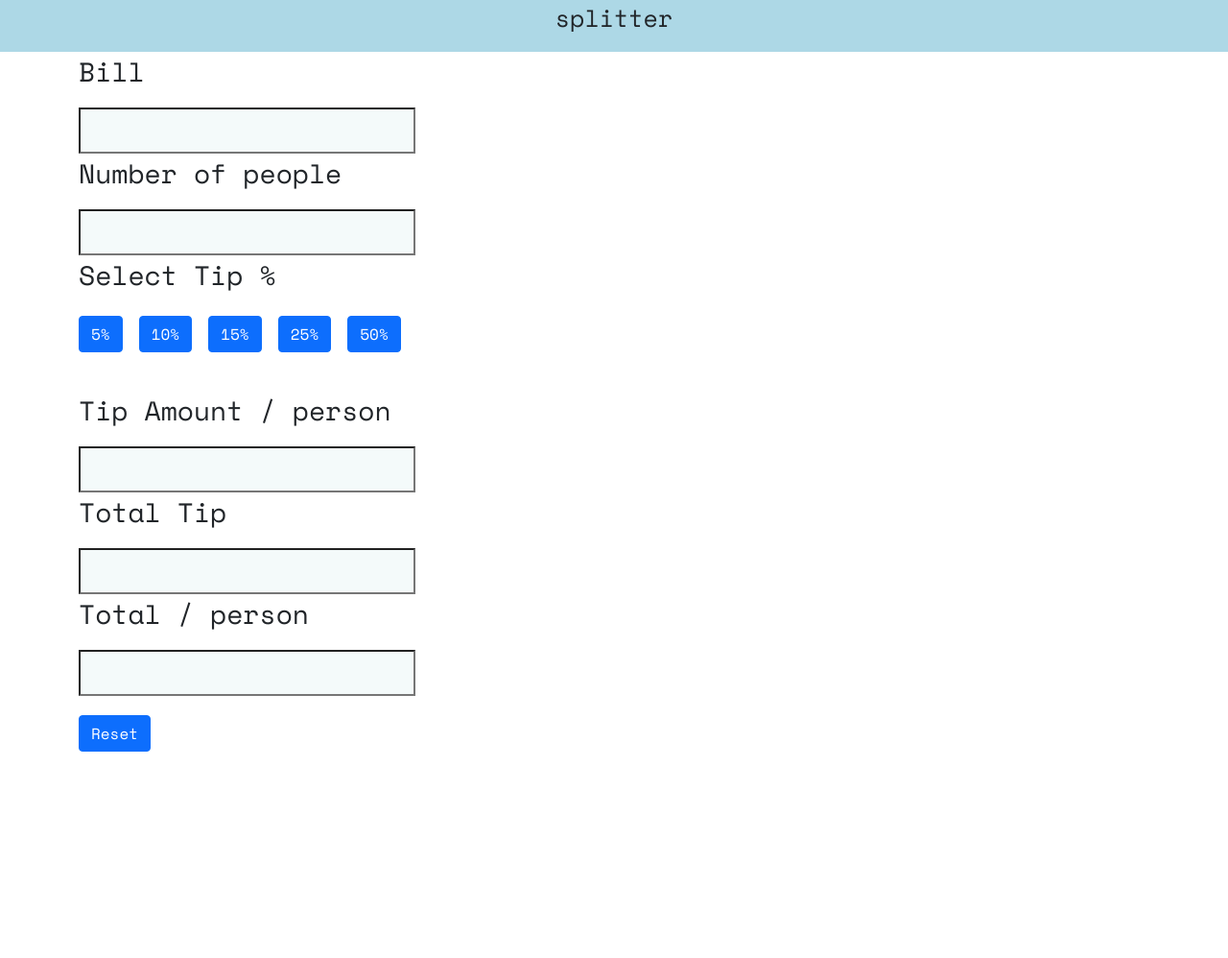
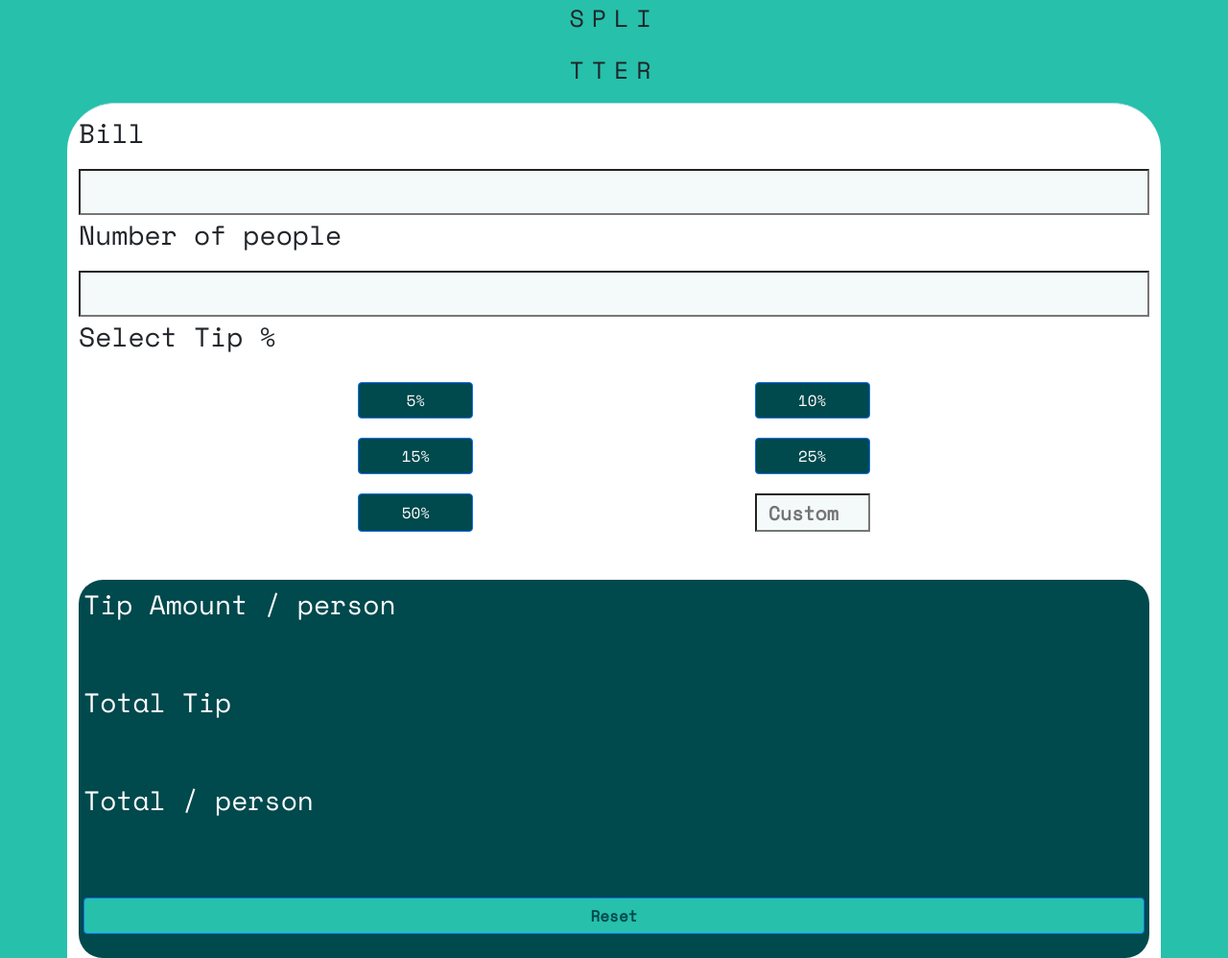
Before and after one commit to michaelsatumba/tip-calculator-app-main, a plain HTML site: page index.html in a window 1280 px wide. Shown: the top 998 px of the page at 96% size. Before the commit the page ends 800 px from the top, so only its background shows below. Drawn offline with nearby package versions, Linux system fonts and the light colour scheme.

Commit message:
css and custom function

```diff
--- a/index.html
+++ b/index.html
@@ -21,13 +21,20 @@
 <body>
 
   <div class="title">
-    <p>splitter</p>
+    <div>
+      <p>SPLI</p>
+    </div>
+
+    <div>
+      <p>TTER</p>
+    </div>
+
   </div>
 
 
   <div class="container">
 
-    <div class="left">
+    <div class="billDiv">
 
       <div>
         <p>Bill</p>
@@ -42,22 +49,33 @@
 
       <div>
         <p>Select Tip %</p>
-        <button class="btn btn-primary" onClick="five()">
+
+        <div class="row">
+          <button class="btn btn-primary number" onClick="five()">
             5%
           </button>
 
-        <button class="btn btn-primary" onClick="ten()">
+          <button class="btn btn-primary number" onClick="ten()">
             10%
           </button>
-        <button class="btn btn-primary" onClick="fifteen()">
+        </div>
+
+        <div class="row">
+          <button class="btn btn-primary number" onClick="fifteen()">
             15%
           </button>
-        <button class="btn btn-primary" onClick="twentyFive()">
+
+          <button class="btn btn-primary number" onClick="twentyFive()">
             25%
           </button>
-        <button class="btn btn-primary" onClick="fifty()">
+        </div>
+
+        <div class="row">
+          <button class="btn btn-primary number" onClick="fifty()">
             50%
           </button>
+          <input type="number" name="" id="custom" placeholder="Custom">
+        </div>
 
       </div>
 
@@ -65,7 +83,7 @@
     </div>
 
 
-    <div class="right">
+    <div class="bottom-container">
 
       <div>
         <p>Tip Amount / person</p>
@@ -82,11 +100,15 @@
         <input id='total' type="number" />
       </div>
 
+      <div class="resetDiv">
+
+
         <button class="btn btn-primary reset" onClick="window.location.reload()">
           Reset
         </button>
       </div>
     </div>
+  </div>
 </body>
 
 </html>
--- a/script.js
+++ b/script.js
@@ -1,6 +1,6 @@
 // alert('hello');
 
-function five() {
+const five = () => {
 	let x = document.getElementById('bill').value;
 	// alert(x);
 	result = x * 0.05;
@@ -11,9 +11,9 @@ function five() {
 	document.getElementById('totalTip').value = result;
 	document.getElementById('tip').value = secondResult;
 	document.getElementById('total').value = sum;
-}
+};
 
-function ten() {
+const ten = () => {
 	let x = document.getElementById('bill').value;
 	// alert(x);
 	result = x * 0.1;
@@ -23,9 +23,9 @@ function ten() {
 	document.getElementById('totalTip').value = result;
 	document.getElementById('tip').value = secondResult;
 	document.getElementById('total').value = sum;
-}
+};
 
-function fifteen() {
+const fifteen = () => {
 	let x = document.getElementById('bill').value;
 	// alert(x);
 	result = x * 0.15;
@@ -35,9 +35,9 @@ function fifteen() {
 	document.getElementById('totalTip').value = result;
 	document.getElementById('tip').value = secondResult;
 	document.getElementById('total').value = sum;
-}
+};
 
-function twentyFive() {
+const twentyFive = () => {
 	let x = document.getElementById('bill').value;
 	// alert(x);
 	result = x * 0.25;
@@ -47,9 +47,9 @@ function twentyFive() {
 	document.getElementById('totalTip').value = result;
 	document.getElementById('tip').value = secondResult;
 	document.getElementById('total').value = sum;
-}
+};
 
-function fifty() {
+const fifty = () => {
 	let x = document.getElementById('bill').value;
 	// alert(x);
 	result = x * 0.5;
@@ -59,4 +59,21 @@ function fifty() {
 	document.getElementById('totalTip').value = result;
 	document.getElementById('tip').value = secondResult;
 	document.getElementById('total').value = sum;
-}
+};
+
+// const custom = () => {};
+
+const custom = document.querySelector('#custom');
+// .addEventListener('change', () => console.log('Changed!'));
+
+custom.addEventListener('input', () => {
+	// alert(custom.value);
+	let x = document.getElementById('bill').value;
+	result = (x * custom.value) / 100;
+	let numberOfPeople = document.getElementById('people').value;
+	secondResult = result / numberOfPeople;
+	sum = x / numberOfPeople;
+	document.getElementById('totalTip').value = result;
+	document.getElementById('tip').value = secondResult;
+	document.getElementById('total').value = sum;
+});
--- a/styles.css
+++ b/styles.css
@@ -1,3 +1,18 @@
+body {
+	background-color: hsl(172, 67%, 45%);
+}
+
+.title {
+	display: flex;
+	flex-direction: column;
+	justify-content: center;
+	align-items: center;
+	background-color: hsl(172, 67%, 45%);
+	font-family: Space Mono;
+	font-size: 25px;
+	letter-spacing: 0.5rem;
+}
+
 .container {
 	background-color: hsl(0, 0%, 100%);
 	/* background-color: red; */
@@ -5,15 +20,18 @@
 	font-size: 28px;
 	display: flex;
 	flex-direction: column;
+	border-top: solid 1px lightblue;
+	border-radius: 50px 50px 0px 0px;
 }
 
-.title {
-	display: flex;
-	flex-direction: row;
-	justify-content: center;
-	background-color: lightblue;
-	font-family: Space Mono;
-	font-size: 25px;
+.billDiv {
+	padding-top: 10px;
+	/* background-color: red; */
+}
+
+input {
+	/* padding: 10px 50px; */
+	width: 100%;
 }
 
 #bill {
@@ -24,27 +42,79 @@
 	background-color: hsl(189, 41%, 97%);
 }
 
+.btn {
+	background-color: hsl(183, 100%, 15%);
+}
+
+.btn:focus {
+	background-color: hsl(172, 67%, 45%);
+	color: hsl(183, 100%, 15%);
+}
+.row {
+	display: flex;
+	justify-content: space-evenly;
+	/* margin: 10px; */
+	padding: 10px;
+}
+
+.number {
+	width: 120px;
+}
+
+/* .numberFifty {
+	width: 259px;
+} */
+
+#custom {
+	background-color: hsl(189, 41%, 97%);
+	width: 120px;
+	height: 40px;
+	/* margin-top: 10px; */
+	font-size: 20px;
+	font-weight: bold;
+}
+
 #tip {
-	background-color: hsl(189, 41%, 97%);
+	background-color: transparent;
+	border: none;
+	width: 100%;
+	color: hsl(172, 67%, 45%);
 }
 
 #totalTip {
-	background-color: hsl(189, 41%, 97%);
+	background-color: transparent;
+	border: none;
+	color: hsl(172, 67%, 45%);
 }
 
 #total {
-	background-color: hsl(189, 41%, 97%);
+	background-color: transparent;
+	border: none;
+	color: hsl(172, 67%, 45%);
 }
 
 .left {
 	/* background-color: yellow; */
 }
 
-.right {
-	padding-top: 40px;
-	/* background-color: green; */
+.bottom-container {
+	margin-top: 40px;
+	margin-bottom: 40px;
+	padding: 5px;
+	background-color: hsl(183, 100%, 15%);
+	color: white;
+	border-radius: 25px;
+}
+
+.resetDiv {
+	display: flex;
+	justify-content: center;
 }
 
 .reset {
-	margin-top: 20px;
+	margin: 20px 0px;
+	background-color: hsl(172, 67%, 45%);
+	color: hsl(183, 100%, 15%);
+	font-weight: bold;
+	width: 100%;
 }
```
Lines whose indentation alone changed are shown as unchanged.
